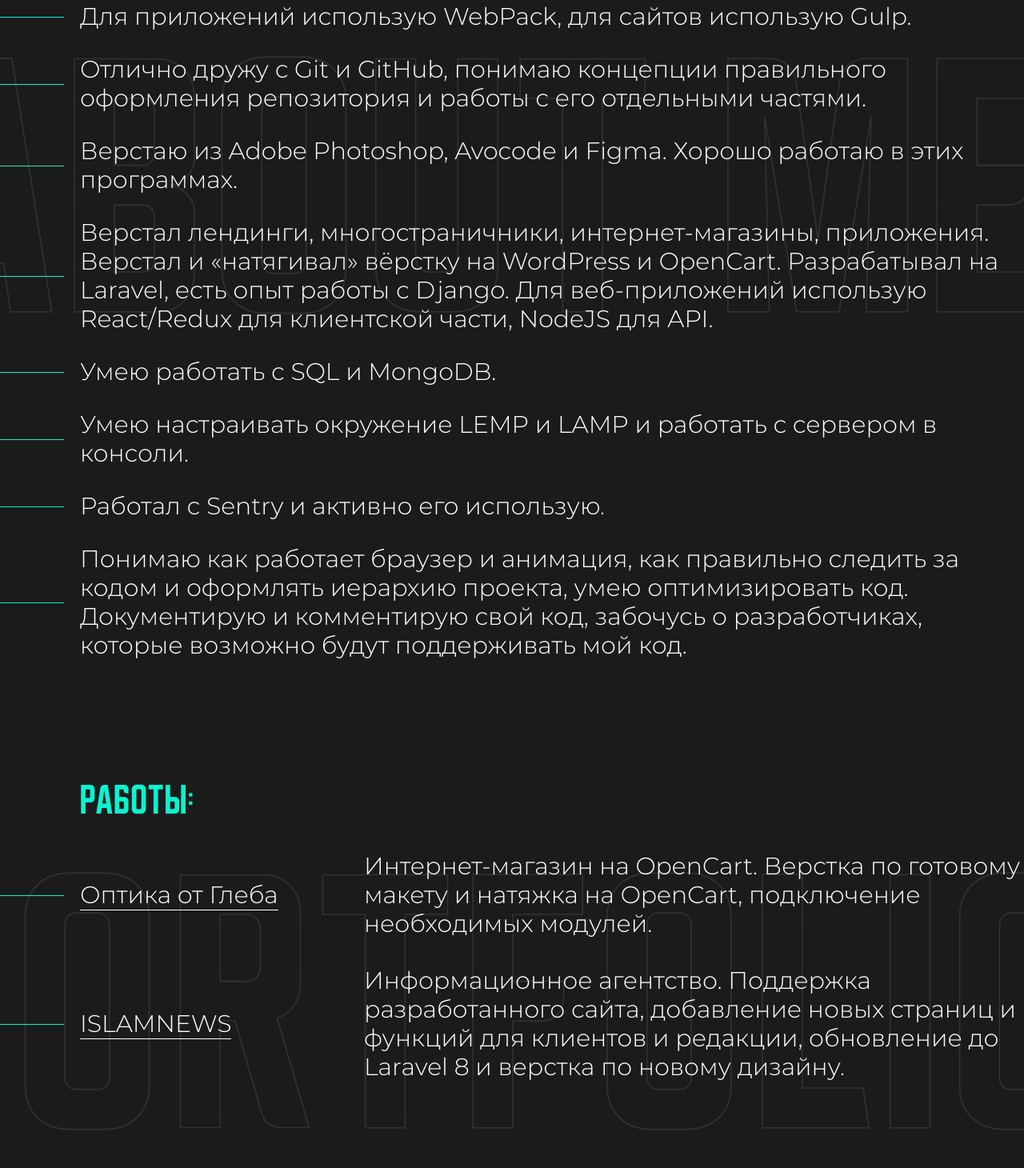
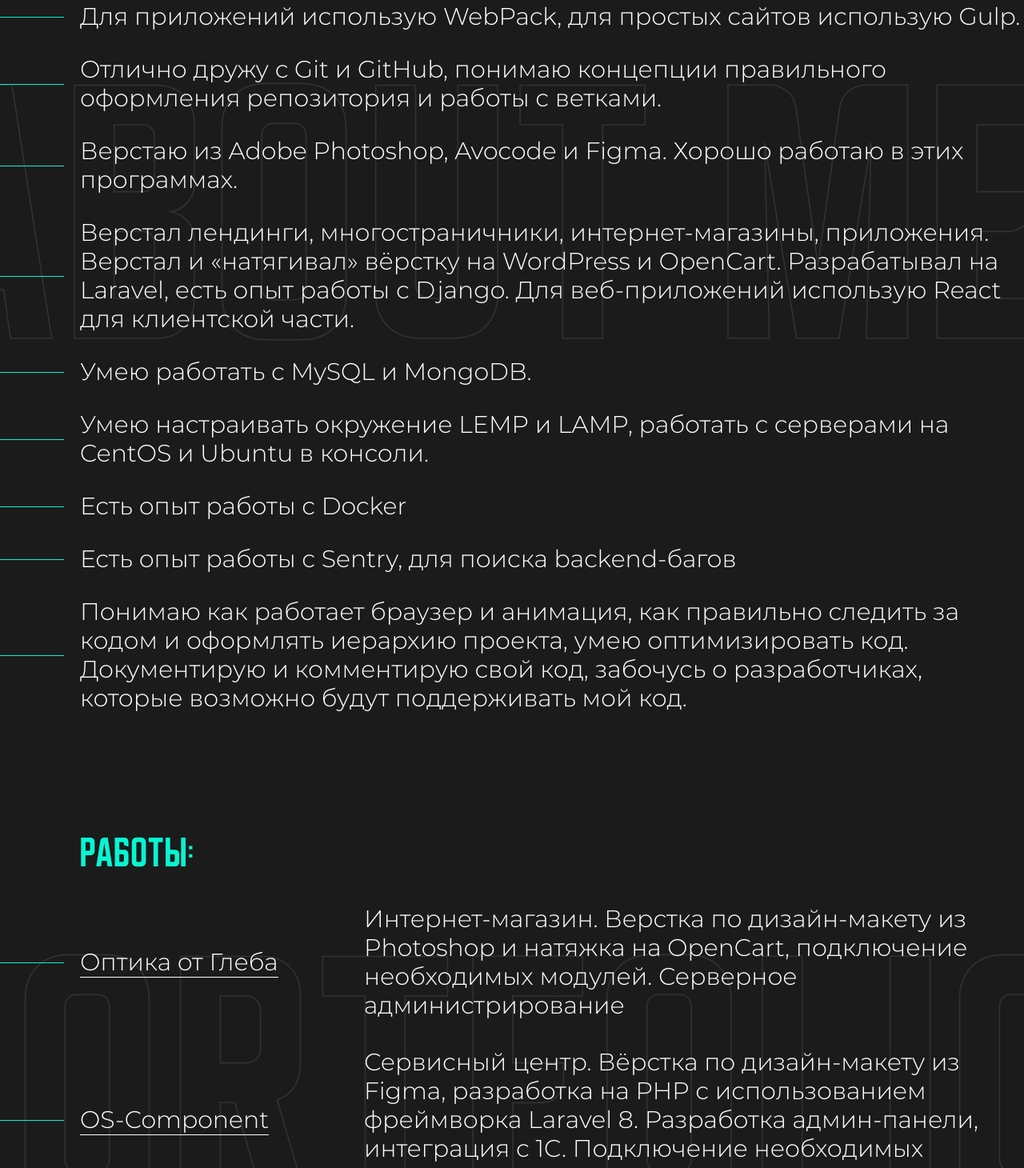
Before and after one commit to DARKEXCITE/resume, a plain HTML site: page index.html in a window 1280 px wide. Shown: the part 1340-2800 px from the top of the page at 80% size. Drawn offline with Linux system fonts and the light colour scheme.

Commit message:
new features

```diff
--- a/index.html
+++ b/index.html
@@ -22,8 +22,8 @@
          <h2 class="heading section-title">Cтек:</h2>
          <ul class="simple__list">
             <li>HTML5 / CSS3 / JavaScript</li>
-            <li>PHP / Laravel(5.7+)</li>
-            <li>Python3 / Django3</li>
+            <li>PHP7+ / Laravel(5.7+)</li>
+            <li>Python3+ / Django3+</li>
             <li>React / Redux</li>
             <li>MongoDB / MySQL / MariaDB</li>
          </ul>
@@ -33,16 +33,24 @@
       <section class="section about-me">
          <h2 class="heading section-title">Обо мне:</h2>
          <ul class="simple__list">
-            <li>Верстаю по стандартам HTML5 под различные экраны девайсов и браузеры. Пишу по БЭМ. Иногда использую CSS-фреймворки как Bootstrap и Tailwind. Умею работать с препроцессорами SASS/SCSS и Less. Использую SCSS.</li>
+            <li>
+               Верстаю по стандартам HTML5 под различные экраны девайсов и браузеры. Пишу по БЭМ. Использую
+               CSS-фреймворки как Bootstrap и Tailwind. Умею работать с препроцессорами SASS/SCSS и Less. Использую SCSS.
+            </li>
             <li>Программирую на чистом JavaScript, придерживаюсь новых стандартов при разработке.</li>
-            <li>Для приложений использую WebPack, для сайтов использую Gulp.</li>
-            <li>Отлично дружу с Git и GitHub, понимаю концепции правильного оформления репозитория и работы с его отдельными частями.</li>
+            <li>Для приложений использую WebPack, для простых сайтов использую Gulp.</li>
+            <li>Отлично дружу с Git и GitHub, понимаю концепции правильного оформления репозитория и работы с ветками.</li>
             <li>Верстаю из Adobe Photoshop, Avocode и Figma. Хорошо работаю в этих программах.</li>
-            <li>Верстал лендинги, многостраничники, интернет-магазины, приложения. Верстал и «натягивал» вёрстку на WordPress и OpenCart. Разрабатывал на Laravel, есть опыт работы с Django. Для веб-приложений использую React/Redux для клиентской части,
-               NodeJS для API.</li>
-            <li>Умею работать с SQL и MongoDB.</li>
-            <li>Умею настраивать окружение LEMP и LAMP и работать с сервером в консоли.</li>
-            <li>Работал с Sentry и активно его использую.</li>
+            <li>
+               Верстал лендинги, многостраничники, интернет-магазины, приложения.
+               Верстал и «натягивал» вёрстку на WordPress и OpenCart.
+               Разрабатывал на Laravel, есть опыт работы с Django.
+               Для веб-приложений использую React для клиентской части.
+            </li>
+            <li>Умею работать с MySQL и MongoDB.</li>
+            <li>Умею настраивать окружение LEMP и LAMP, работать с серверами на CentOS и Ubuntu в консоли.</li>
+            <li>Есть опыт работы с Docker</li>
+            <li>Есть опыт работы с Sentry, для поиска backend-багов</li>
             <li>Понимаю как работает браузер и анимация, как правильно следить за кодом и оформлять иерархию проекта, умею оптимизировать код. Документирую и комментирую свой код, забочусь о разработчиках, которые возможно будут поддерживать мой код.</li>
          </ul>
       </section>
@@ -52,12 +60,17 @@
          <h2 class="heading section-title">Работы:</h2>
          <dl class="definition">
             <dt><a href="https://optica-ot-gleba.ru">Оптика от Глеба</a></dt>
-            <dd>Интернет-магазин на OpenCart. Верстка по готовому макету и натяжка на OpenCart, подключение необходимых модулей.</dd>
+            <dd>
+               Интернет-магазин. Верстка по дизайн-макету из Photoshop и натяжка на OpenCart, подключение
+               необходимых модулей. Серверное администрирование
+            </dd>
          </dl>
          <dl class="definition">
-            <dt><a href="https://islamnews.ru">ISLAMNEWS</a></dt>
-            <dd>Информационное агентство. Поддержка разработанного сайта, добавление новых страниц и функций для
-               клиентов и редакции, обновление до Laravel 8 и верстка по новому дизайну.</dd>
+            <dt><a href="http://os-component.ru">OS-Component</a></dt>
+            <dd>
+               Сервисный центр. Вёрстка по дизайн-макету из Figma, разработка на PHP с использованием фреймворка
+               Laravel 8. Разработка админ-панели, интеграция с 1C. Подключение необходимых модулей.
+            </dd>
          </dl>
       </section>
       <!-- /.projects -->
```
